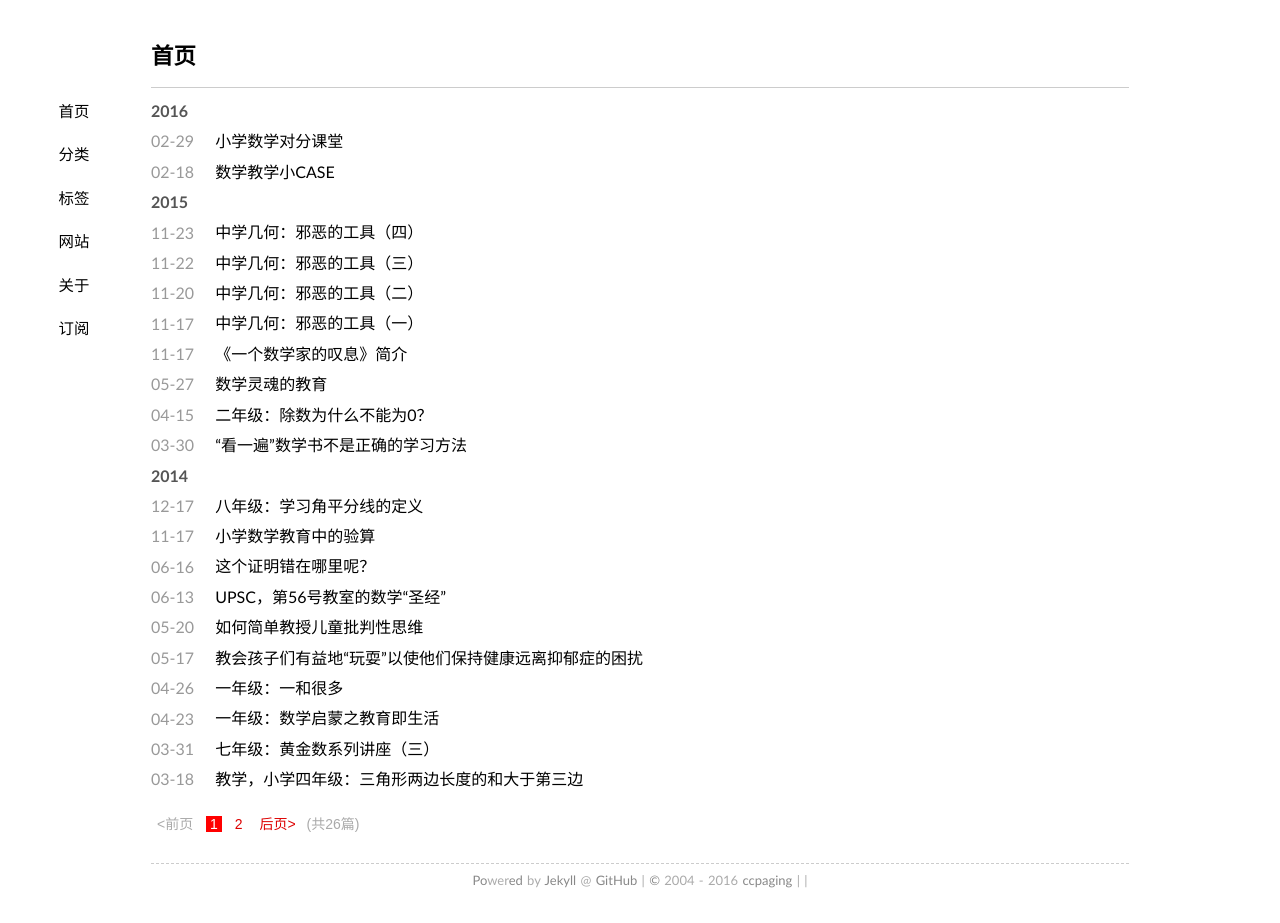
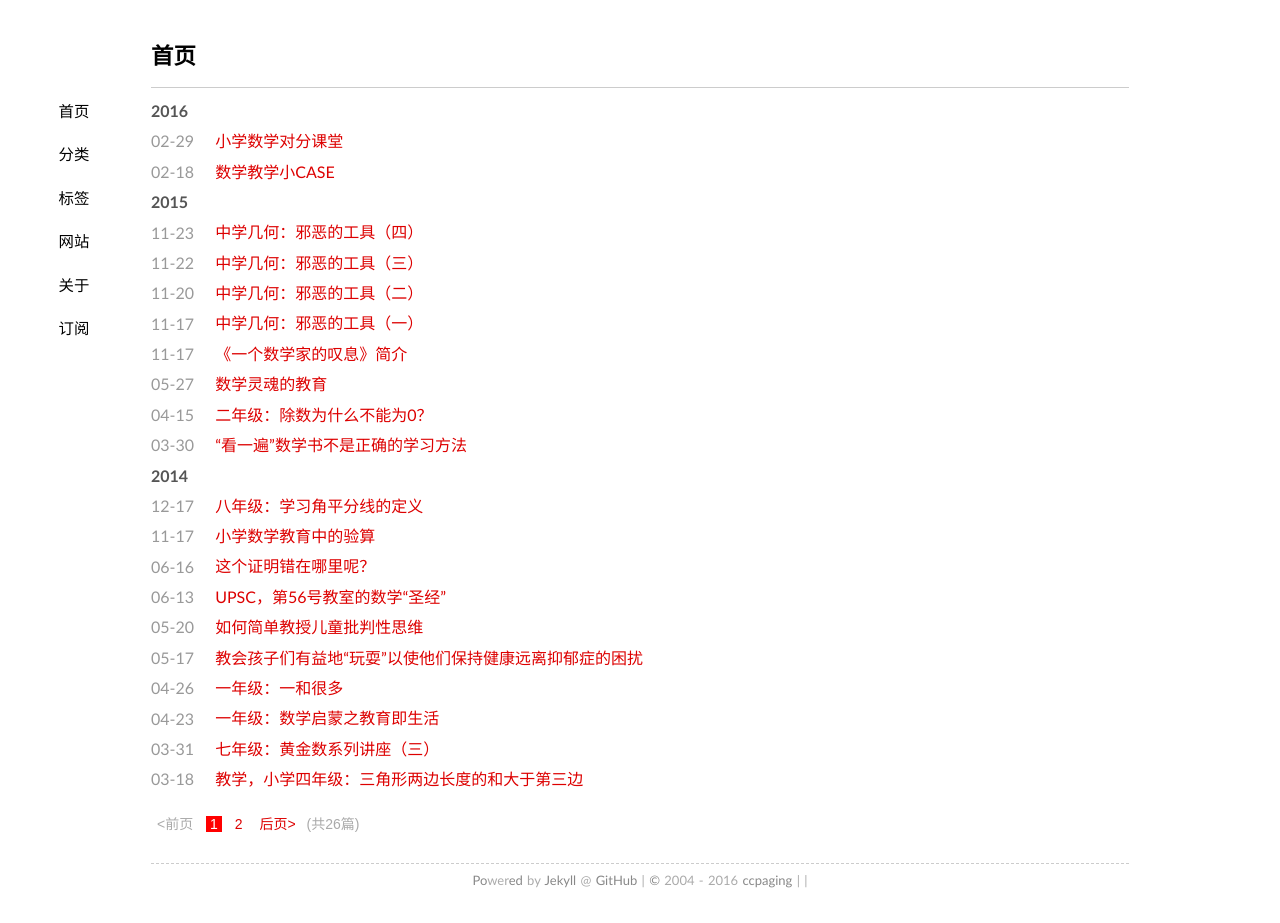
Before and after one commit to ccpaging/ccpaging.github.io, a Jekyll site: the page built from index.html, in a window 1280 px wide. Built offline with Jekyll 4.4.1, drawn with Linux system fonts in a browser that asks for light colours; the list of posts is cut into pages by our own code; comment, search, counter and statistics services are not loaded.

Commit message:
Change list-item style

```diff
--- a/media/css/style.css
+++ b/media/css/style.css
@@ -52,9 +52,11 @@
 #tag_cloud a:hover{color:#333333 !important;text-decoration:none;}
 .listing-item,.listing-seperator{color:#555555;list-style-type:none;}
 .listing-item a{
+	padding:.2em 1em;
+}
+.listing-item a:hover{
 	color:#000000;
 	padding:.2em 1em;
-
 }
 
 .listing-item time{color:#999999;}
```
